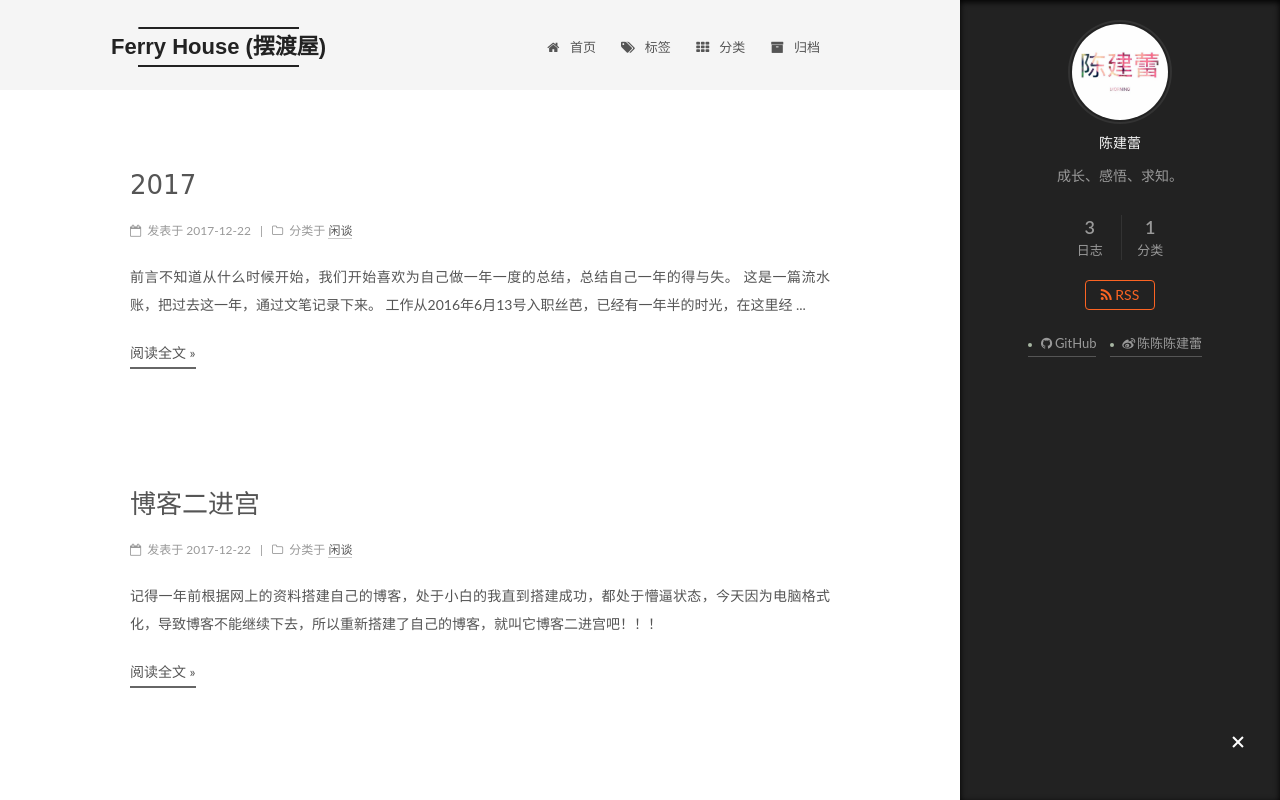
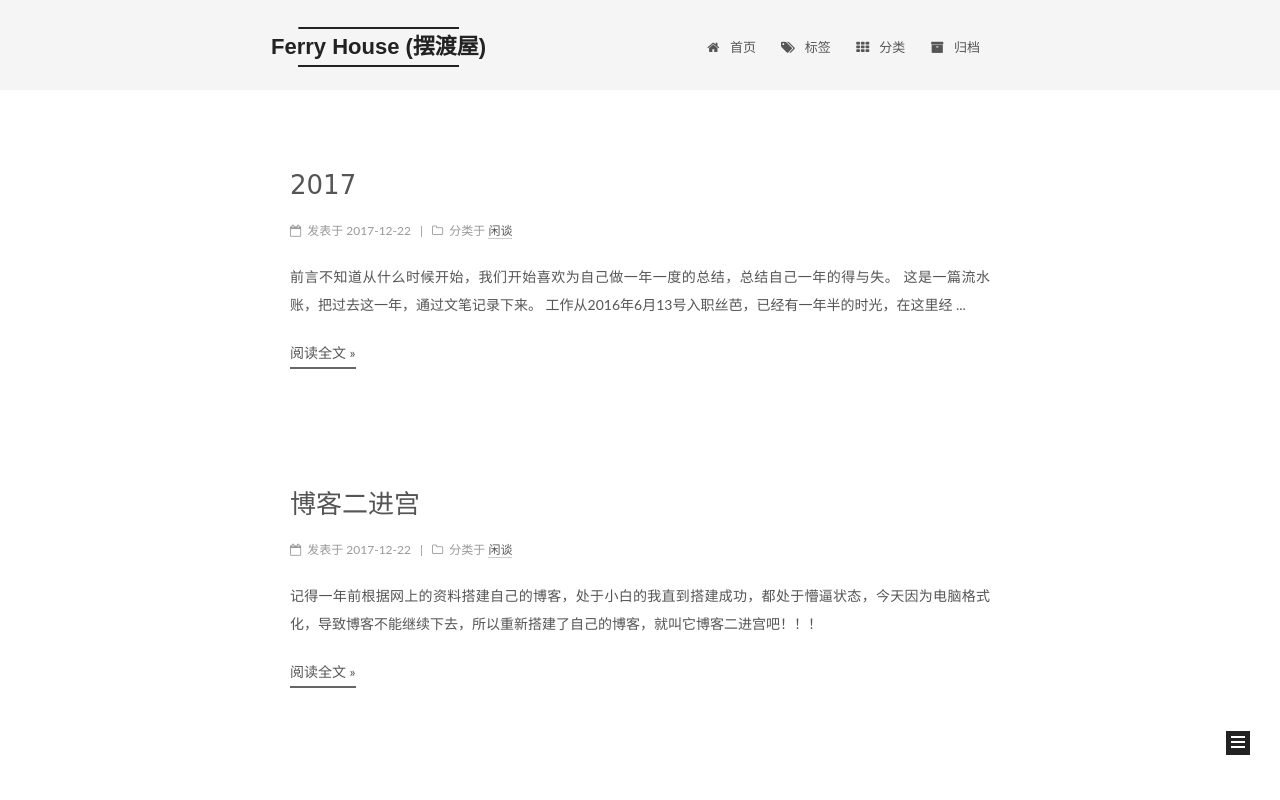
Before and after one commit to chenjianlei/chenjianlei.github.io, a plain HTML site: page index.html in a window 1280 px wide. Shown: the top 800 px of the page. Drawn offline with Linux system fonts and the light colour scheme.

Commit message:
Site updated: 2018-03-15 23:02:48

```diff
--- a/css/main.css
+++ b/css/main.css
@@ -1825,7 +1825,7 @@ pre .javascript .function {
   width: 4px;
   height: 4px;
   border-radius: 50%;
-  background: #a7b6a2;
+  background: #0fbdff;
 }
 .links-of-blogroll {
   font-size: 13px;
--- a/index.html
+++ b/index.html
@@ -109,7 +109,7 @@
     root: '/',
     scheme: 'Mist',
     version: '5.1.3',
-    sidebar: {"position":"left","display":"always","offset":12,"b2t":false,"scrollpercent":false,"onmobile":false},
+    sidebar: {"position":"left","display":"hide","offset":12,"b2t":false,"scrollpercent":false,"onmobile":false},
     fancybox: true,
     tabs: true,
     motion: {"enable":true,"async":false,"transition":{"post_block":"fadeIn","post_header":"slideDownIn","post_body":"slideDownIn","coll_header":"slideLeftIn","sidebar":"slideUpIn"}},
```
Also changed, not shown: 2017/12/22/2017/index.html (+1 -1 lines), 2017/12/22/hello-world/index.html (+1 -1 lines), 2017/12/22/博客二进宫/index.html (+1 -1 lines), archives/2017/12/index.html (+1 -1 lines), archives/2017/index.html (+1 -1 lines), archives/index.html (+1 -1 lines), categories/index.html (+1 -1 lines), categories/闲谈/index.html (+1 -1 lines), tags/index.html (+1 -1 lines).
